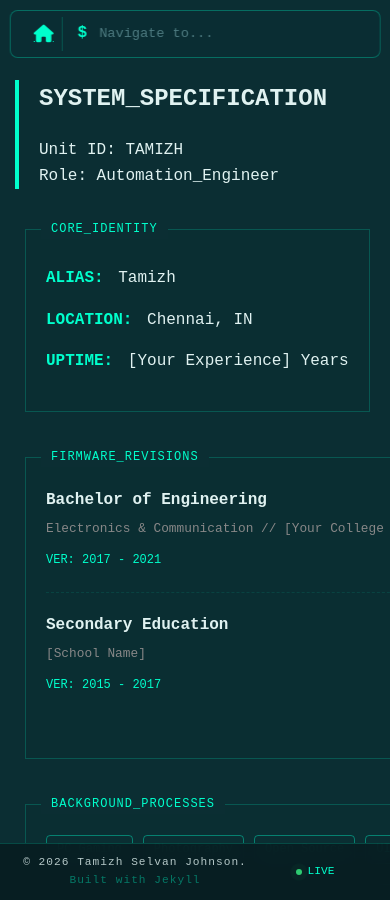
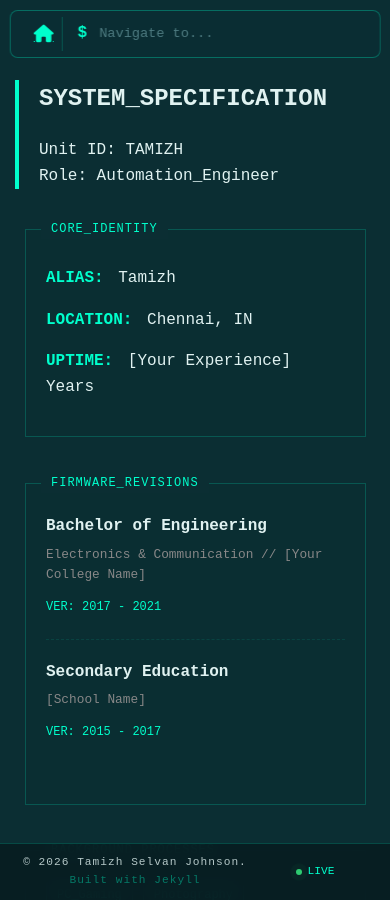
Before and after one commit to TyroTamizh/tyrotamizh.github.io, a Jekyll site: the page built from about.md, in a window 390 px wide and 900 px high. Built offline with Jekyll 4.4.1, drawn with Linux system fonts in a browser that asks for light colours.

Commit message:
minor fix 3

```diff
--- a/_sass/_about.scss
+++ b/_sass/_about.scss
@@ -108,16 +108,16 @@
   .system-spec-container {
     margin: 60px auto; // Reduce top margin on mobile
     padding: 0 15px;
+    //overflow: visible;
 
     .spec-grid {
       display: grid;
       grid-template-columns: 1fr !important; // Forces 1 column
-      width: 100%;
+      // width: 100%;
     }
 
     .spec-card {
-      margin: 10px; // Add spacing between stacked cards
-      width: max-content;
+      margin: 10px;
     }
 
     .spec-header {
```
